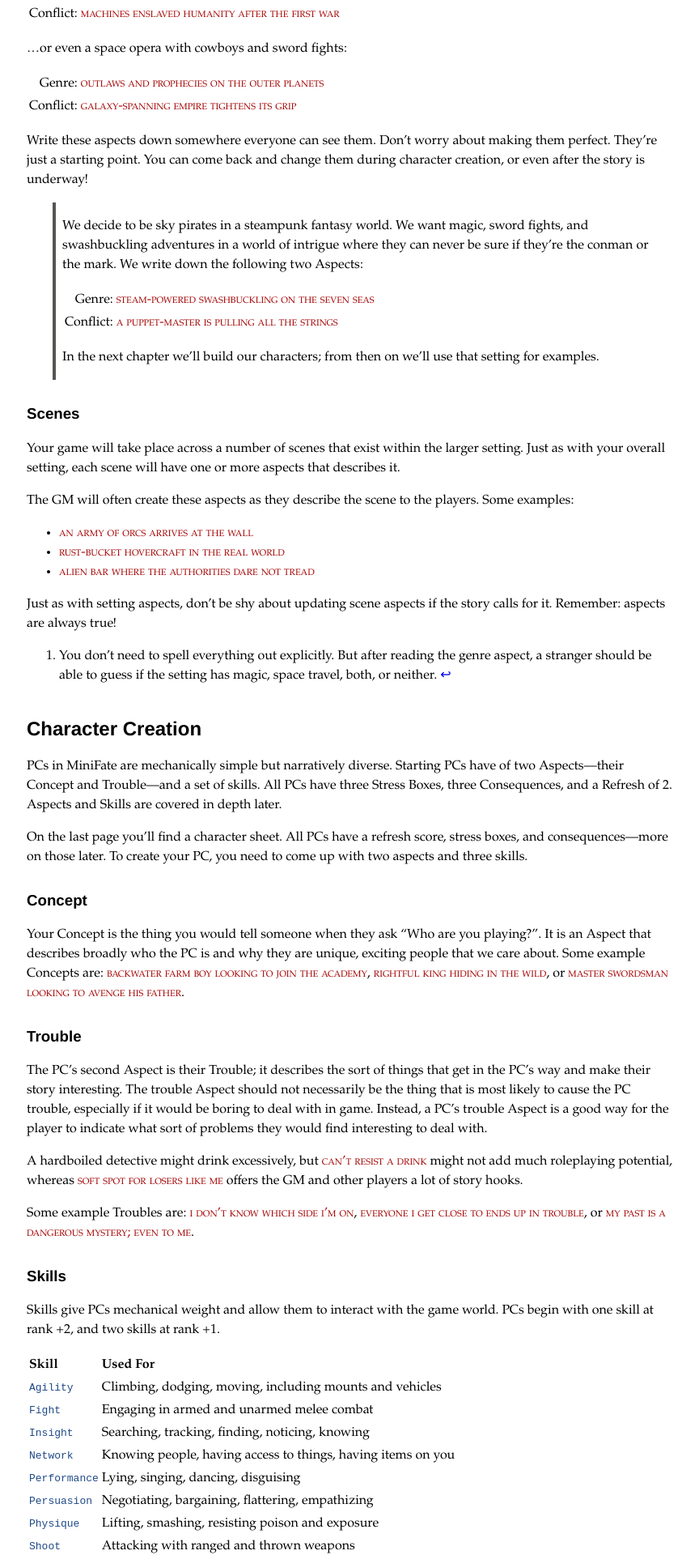
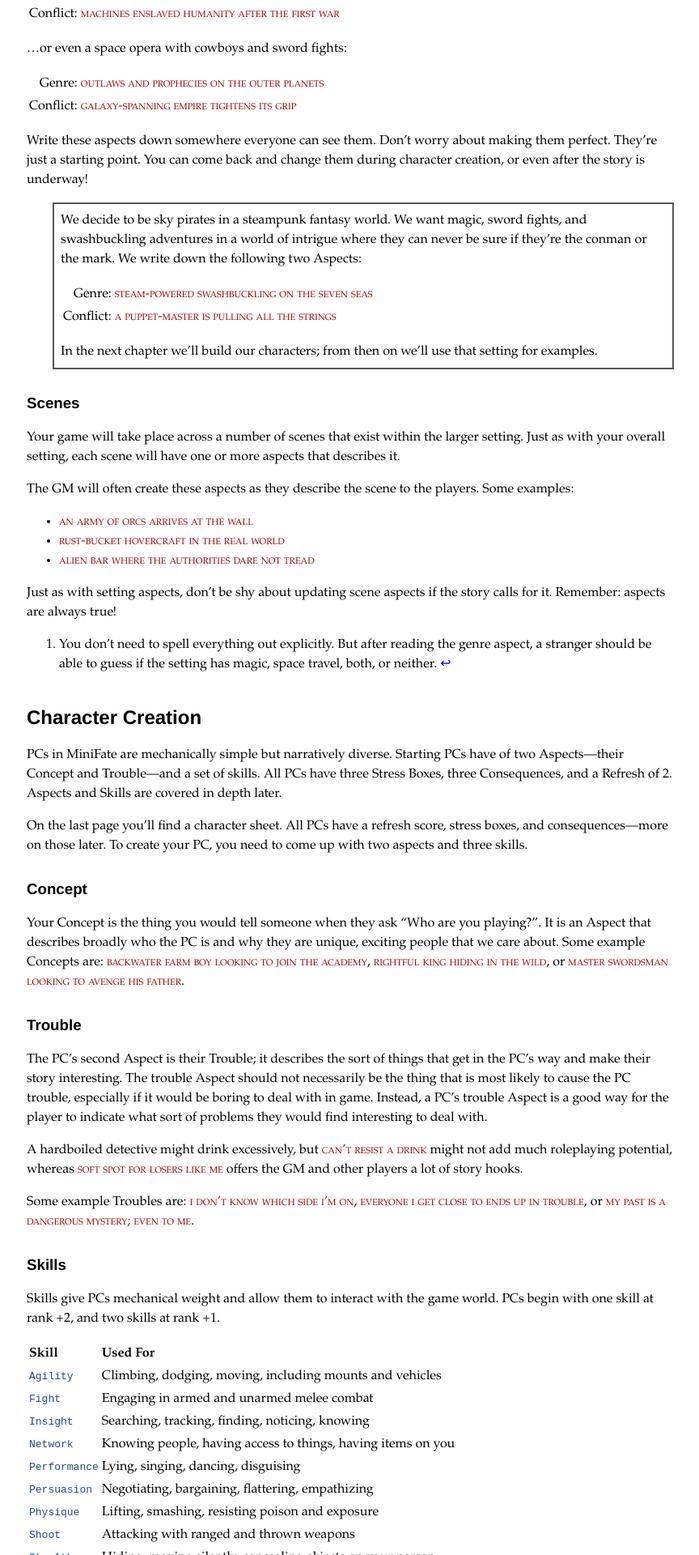
Before and after one commit to MiniFate/MiniFate, a Jekyll site: the page built from index.md, in a window 1280 px wide. Shown: the part 1871-3791 px from the top of the page at 81% size, without its empty margins (207-1071 px from the left). Built offline with Jekyll 4.4.1, drawn with Linux system fonts in a browser that asks for light colours.

Commit message:
Add border to quotes

```diff
--- a/assets/_sass/main.scss
+++ b/assets/_sass/main.scss
@@ -74,8 +74,22 @@ span.nowrap {
 
 // Example gameplay uses blockquotes
 blockquote {
-  border-left: 0.3em solid $tango-dark-grey;
-  margin: 0.5em 0 0.5em 2em;
-  padding: 0.05em 0.5em;
+  border: 0.15em solid $tango-dark-grey;
+  margin-left: 2em;
+  margin-right: 0;
+  margin-top: 0.5em;
+  margin-bottom: 0.5em;
+  padding-left: 0.5em;
+  padding-right: 0.5em;
+  padding-top: 0.5em;
+  padding-bottom: 0.5em;
   //background-color: $tango-light-grey;
+
+  p:first-child {
+    margin-top: 0;
+  }
+
+  p:last-child {
+    margin-bottom: 0;
+  }
 }
```
